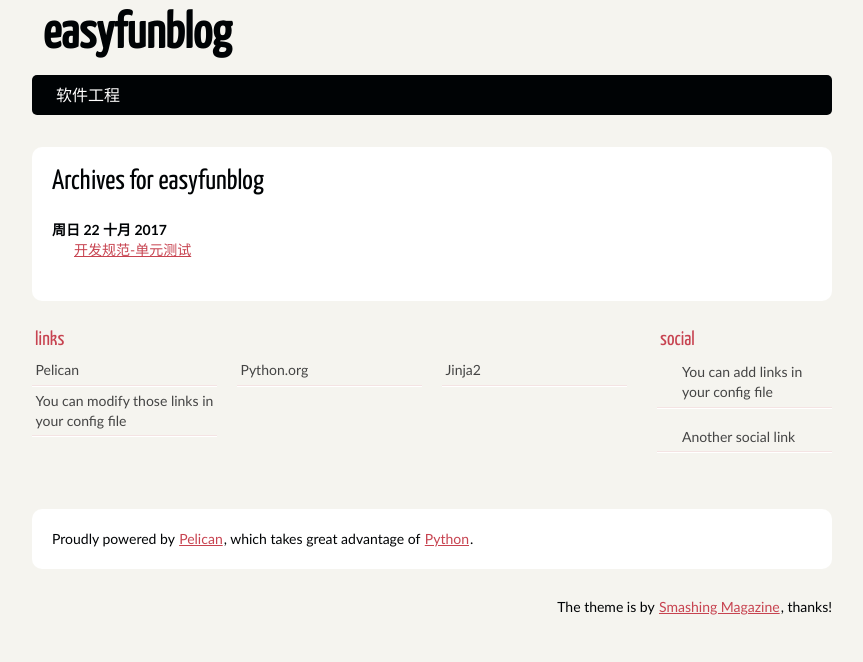
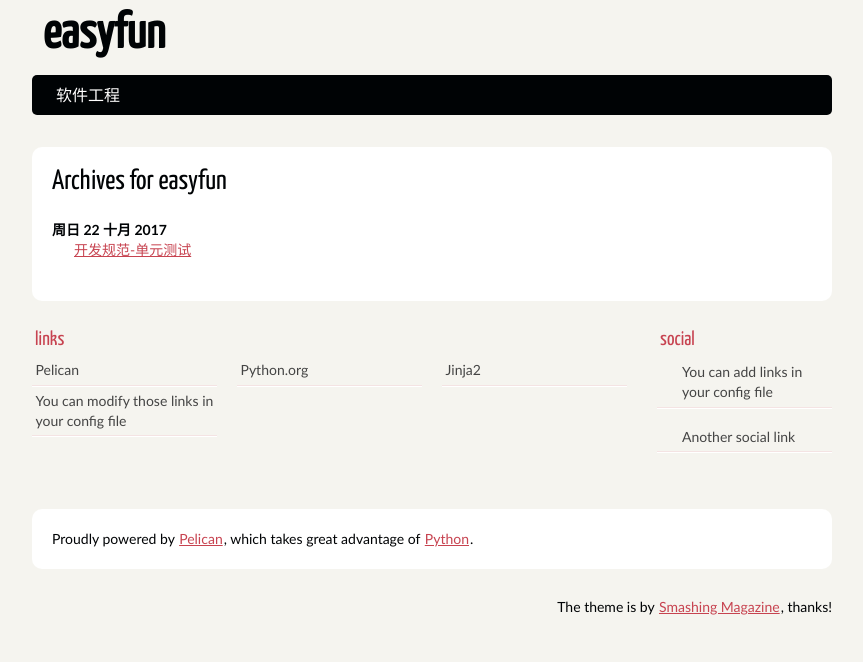
Before and after one commit to easyfun/easyfun.github.io, a plain HTML site: page archives.html in a window 1280 px wide. Shown: the whole page, without its empty margins (208-1071 px from the left). Drawn offline with Linux system fonts and the light colour scheme.

Commit message:
[fix]修改博客主站名

```diff
--- a/archives.html
+++ b/archives.html
@@ -2,7 +2,7 @@
 <html lang="chinese (simplified)">
 <head>
         <meta charset="utf-8" />
-        <title>easyfunblog</title>
+        <title>easyfun</title>
         <link rel="stylesheet" href="/theme/css/main.css" />
 
         <!--[if IE]>
@@ -12,13 +12,13 @@
 
 <body id="index" class="home">
         <header id="banner" class="body">
-                <h1><a href="/">easyfunblog </a></h1>
+                <h1><a href="/">easyfun </a></h1>
                 <nav><ul>
                     <li><a href="/category/ruan-jian-gong-cheng.html">软件工程</a></li>
                 </ul></nav>
         </header><!-- /#banner -->
 <section id="content" class="body">
-<h1>Archives for easyfunblog</h1>
+<h1>Archives for easyfun</h1>
 
 <dl>
     <dt>周日 22 十月 2017</dt>
```
Also changed, not shown: author/easyfun.html (+2 -2 lines), authors.html (+3 -3 lines), categories.html (+2 -2 lines), category/ruan-jian-gong-cheng.html (+2 -2 lines), index.html (+2 -2 lines), kai-fa-gui-fan-dan-yuan-ce-shi.html (+1 -1 lines), tag/dan-yuan-ce-shi.html (+2 -2 lines), tags.html (+3 -3 lines).
